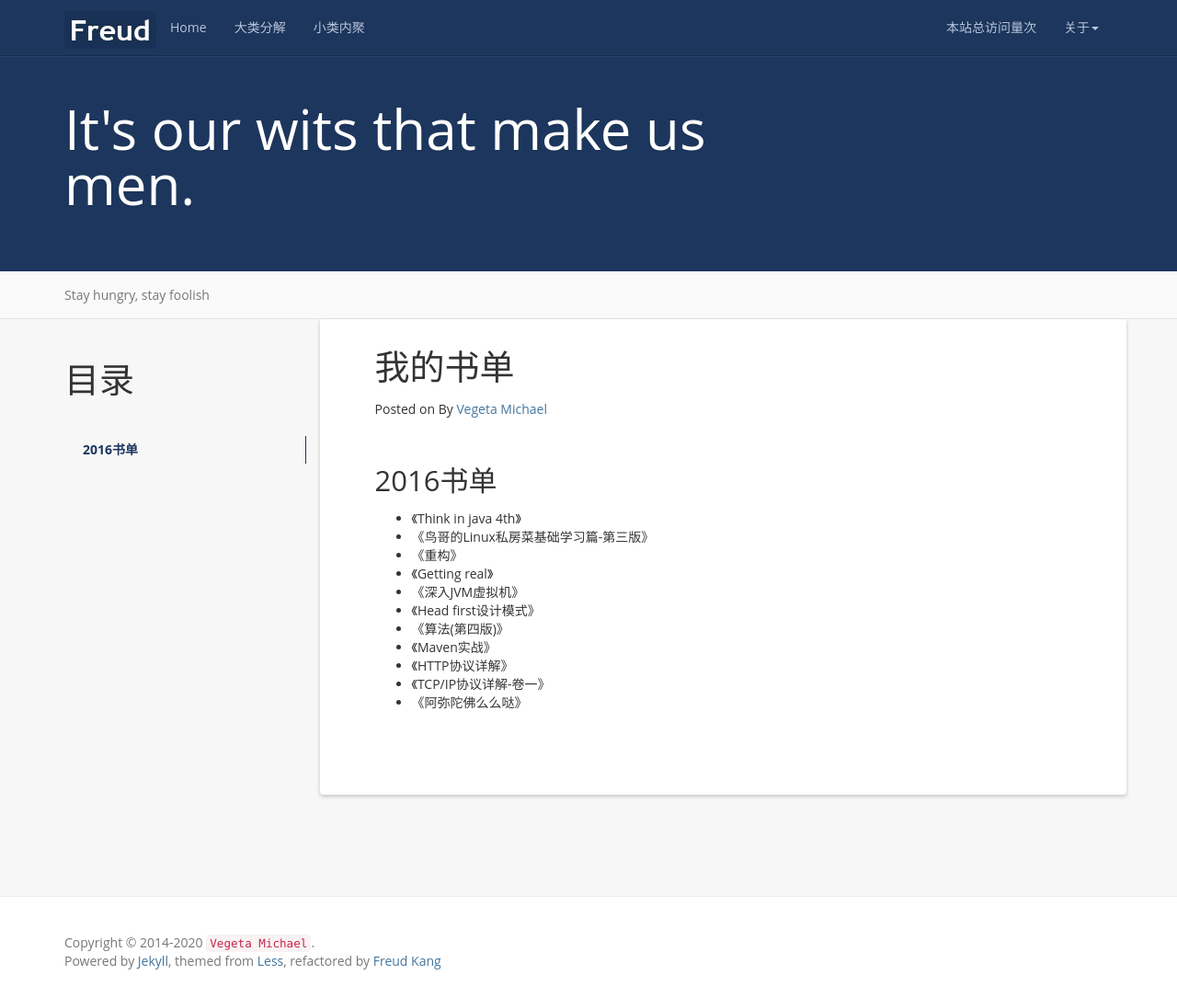
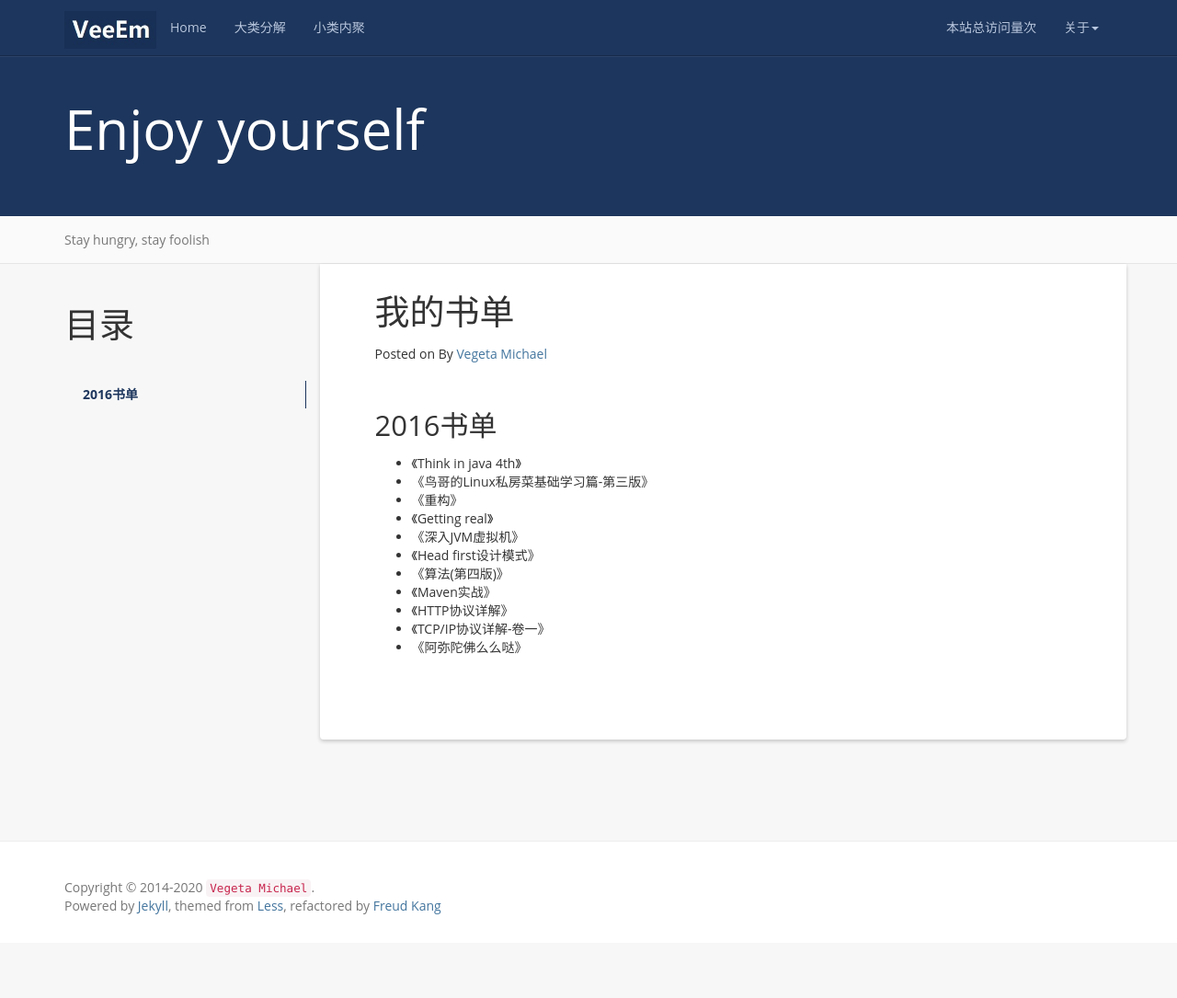
Before and after one commit to vegetaMICHAEL/vegetaMICHAEL.github.io, a Jekyll site: the page built from books.md, in a window 1280 px wide and 1085 px high. Shown: the whole window at 92% size. Built offline with Jekyll 4.4.1, drawn with Linux system fonts in a browser that asks for light colours; nearby versions of some CDN libraries; a script that is not in the unit is left out; comment, search, counter and statistics services are not loaded.

Commit message:
jekyll folder modification

```diff
--- a/_config.yml
+++ b/_config.yml
@@ -9,7 +9,7 @@ github: https://github.com/vegetaMICHAEL
 baseurl: ""
 description: Enjoy hardships of life
 meta_description: vegeta;Blog;Just do it
-motto: It's our wits that make us men.
+motto: Enjoy yourself
 banner: Stay hungry, stay foolish
 
 #permalink: /:categories/:year/:month/:day/:title/
```
Also changed, not shown: styles/images/favicon.jpg, styles/images/logo.jpg.
